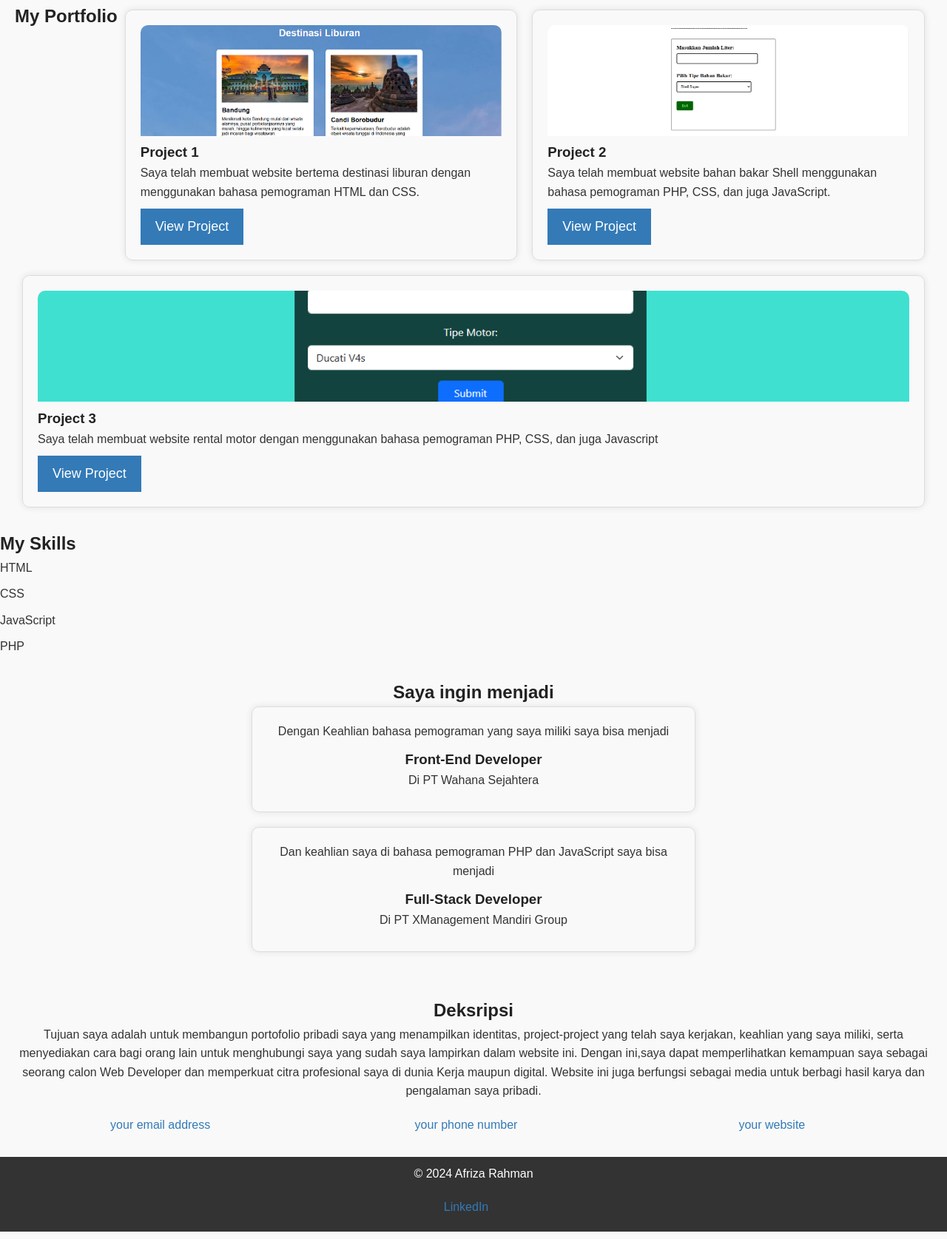
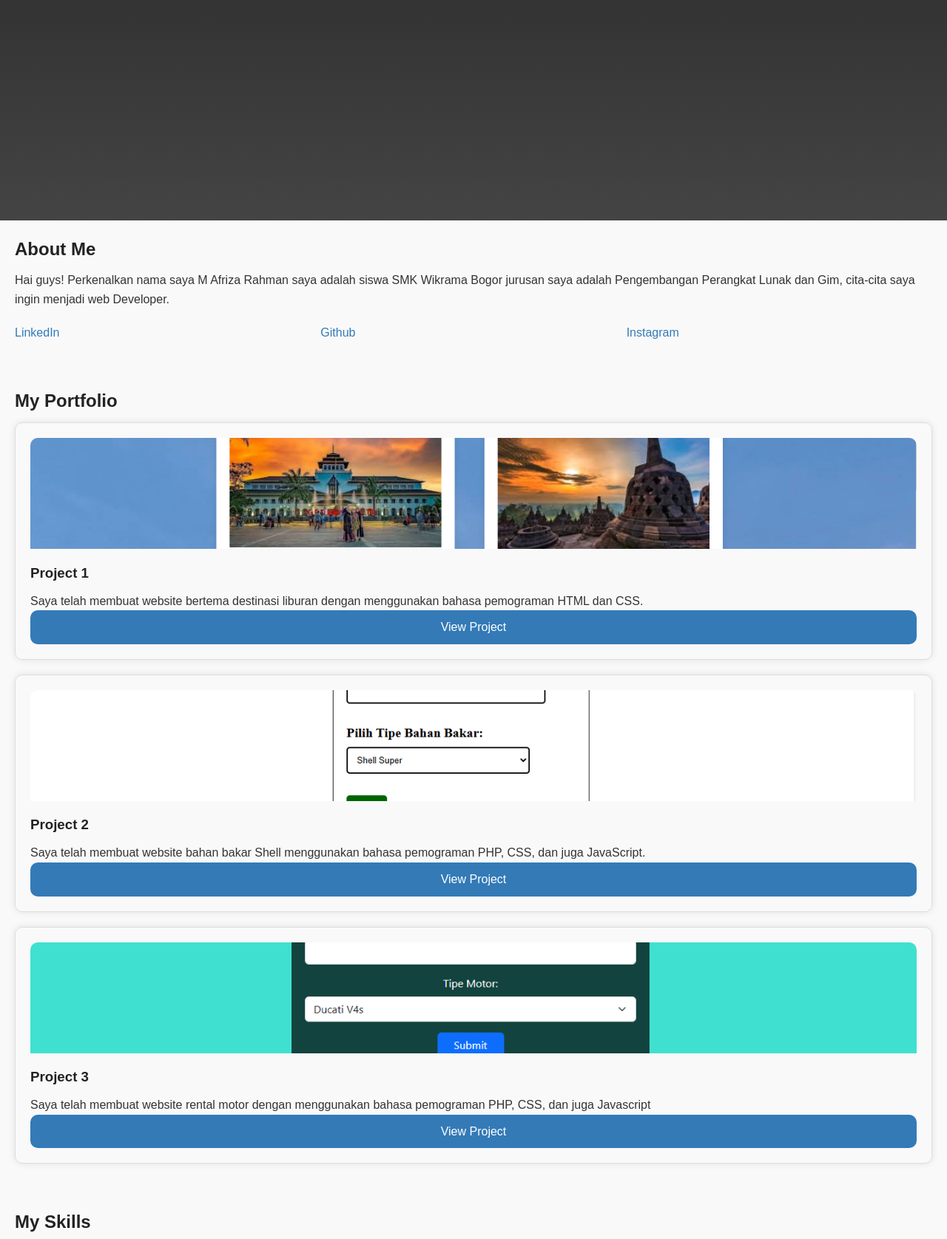
Before and after one commit to AfrizaRhman/My-Portofolio, a plain HTML site: page index.html in a window 1280 px wide. Shown: the part 578-2253 px from the top of the page at 74% size. Drawn offline with Linux system fonts and the light colour scheme.

Commit message:
first upload

```diff
--- a/style.css
+++ b/style.css
@@ -1,9 +1,3 @@
-
-
-
-
-/* Global Styles */
-
 * {
     box-sizing: border-box;
     margin: 0;
@@ -20,10 +14,7 @@ body {
   h1, h2, h3, h4, h5, h6 {
     font-weight: bold;
     color: #222;
-}
-
-p {
-    margin-bottom: 20px;
+    margin-bottom: 10px;
   }
 
   ul {
@@ -42,7 +33,7 @@ a {
   }
 
   a:hover {
-    background-color: #fff;
+    color: #23527c;
   }
 
   /* Header Styles */
@@ -68,27 +59,24 @@ header nav a {
     color: #fff;
   }
 
-header nav a:hover {
-    color: #ccc;
-}
-
   /* Hero Section Styles */
 
   #hero {
-    background-image: linear-gradient(to bottom, #333, #555);
+    background-image: linear-gradient(to bottom, #333, #444);
     background-size: 100% 300px;
     background-position: 0% 100%;
-    height: 300px;
+    height: 100vh;
     display: flex;
     justify-content: center;
     align-items: center;
     color: #fff;
     text-align: center;
+    padding: 20px;
   }
 
   #hero h1 {
-    font-size: 36px;
-    margin-bottom: 10px;
+    font-size: 48px;
+    margin-bottom: 20px;
   }
 
   #hero button {
@@ -108,27 +96,26 @@ header nav a:hover {
 
   #about {
     padding: 20px;
-    text-align: center;
   }
 
   #about ul {
     display: flex;
-    justify-content: center;
+    justify-content: space-between;
     flex-wrap: wrap;
+    margin-top: 20px;
   }
 
   #about li {
     margin-right: 20px;
-    flex: 1 1 100px;
+    flex-basis: calc(33.333% - 20px);
+    box-sizing: border-box;
+    margin-bottom: 20px;
   }
 
   /* Portfolio Section Styles */
 
   #portfolio {
     padding: 20px;
-    display: flex;
-    flex-wrap: wrap;
-    justify-content: space-around;
   }
 
   .project {
@@ -137,8 +124,6 @@ header nav a:hover {
     border: 1px solid #ddd;
     border-radius: 10px;
     box-shadow: 0 0 10px rgba(0, 0, 0, 0.1);
-    flex: 1 1 calc(33% - 40px);
-    margin: 10px;
   }
 
   .project img {
@@ -149,22 +134,18 @@ header nav a:hover {
   }
 
   .project h3 {
-    margin-top: 0;
-}
-
-.project p {
-    margin-bottom: 10px;
+    margin-top: 10px;
   }
 
   .project a {
+    display: block;
+    text-align: center;
+    padding: 10px;
     background-color: #337ab7;
     color: #fff;
     border: none;
-    padding: 10px 20px;
-    font-size: 18px;
+    border-radius: 10px;
     cursor: pointer;
-    text-align: center;
-    display: inline-block;
   }
 
   .project a:hover {
@@ -173,28 +154,28 @@ header nav a:hover {
 
   /* Skill Section Styles */
 
-#skills {
+  #skill {
     padding: 20px;
-    text-align: center;
   }
 
-#skills ul {
+  #skill ul {
     display: flex;
+    justify-content: space-between;
     flex-wrap: wrap;
-    justify-content: center;
+    margin-top: 20px;
   }
 
-#skills li {
+  #skill li {
     margin-right: 20px;
-    margin-bottom: 10px;
-    flex: 1 1 100px;
+    flex-basis: calc(33.333% - 20px);
+    box-sizing: border-box;
+    margin-bottom: 20px;
   }
 
   /* Testimonials Section Styles */
 
   #testimonials {
     padding: 20px;
-    text-align: center;
   }
 
   .testimonial {
@@ -203,35 +184,30 @@ header nav a:hover {
     border: 1px solid #ddd;
     border-radius: 10px;
     box-shadow: 0 0 10px rgba(0, 0, 0, 0.1);
-    max-width: 600px;
-    margin-left: auto;
-    margin-right: auto;
-}
-
-.testimonial p {
-    margin-bottom: 10px;
   }
 
   .testimonial h3 {
-    margin-top: 0;
+    margin-top: 10px;
   }
 
   /* Contact Section Styles */
 
   #contact {
     padding: 20px;
-    text-align: center;
   }
 
   #contact ul {
     display: flex;
-    justify-content: center;
+    justify-content: space-between;
     flex-wrap: wrap;
+    margin-top: 20px;
   }
 
   #contact li {
     margin-right: 20px;
-    flex: 1 1 100px;
+    flex-basis: calc(33.333% - 20px);
+    box-sizing: border-box;
+    margin-bottom: 20px;
   }
 
   /* Footer Styles */
@@ -241,50 +217,68 @@ footer {
     color: #fff;
     padding: 10px;
     text-align: center;
+    clear: both;
   }
 
   footer ul {
     display: flex;
-    justify-content: center;
+    justify-content: space-between;
     flex-wrap: wrap;
+    margin-top: 10px;
   }
 
   footer li {
     margin-right: 20px;
+    flex-basis: calc(33.333% - 20px);
+    box-sizing: border-box;
+    margin-bottom: 10px;
   }
 
   /* Responsive Styles */
 
   @media (max-width: 768px) {
     header nav ul {
+      justify-content: center;
+    }
+
+    header nav li {
+      margin-right: 10px;
+    }
+
+    #hero h1 {
+      font-size: 36px;
+    }
+
+    #about ul, #skill ul, #contact ul {
       flex-direction: column;
     }
 
-    #about ul,
-    #portfolio,
-    #skills ul,
-    #contact ul,
+    #about li, #skill li, #contact li {
+      flex-basis: 100%;
+      margin-right: 0;
+    }
+
     footer ul {
       flex-direction: column;
     }
 
-    .project {
-        flex: 1 1 100%;
+    footer li {
+      flex-basis: 100%;
+      margin-right: 0;
     }
   }
 
   @media (max-width: 480px) {
+    header {
+      padding: 10px;
+    }
+
     #hero h1 {
       font-size: 28px;
     }
 
     #hero button {
+      font-size: 16px;
       padding: 8px 16px;
-        font-size: 16px;
-    }
-
-    .project a {
-        padding: 8px 16px;
-        font-size: 16px;
     }
   }
```
Lines whose indentation alone changed are shown as unchanged.
